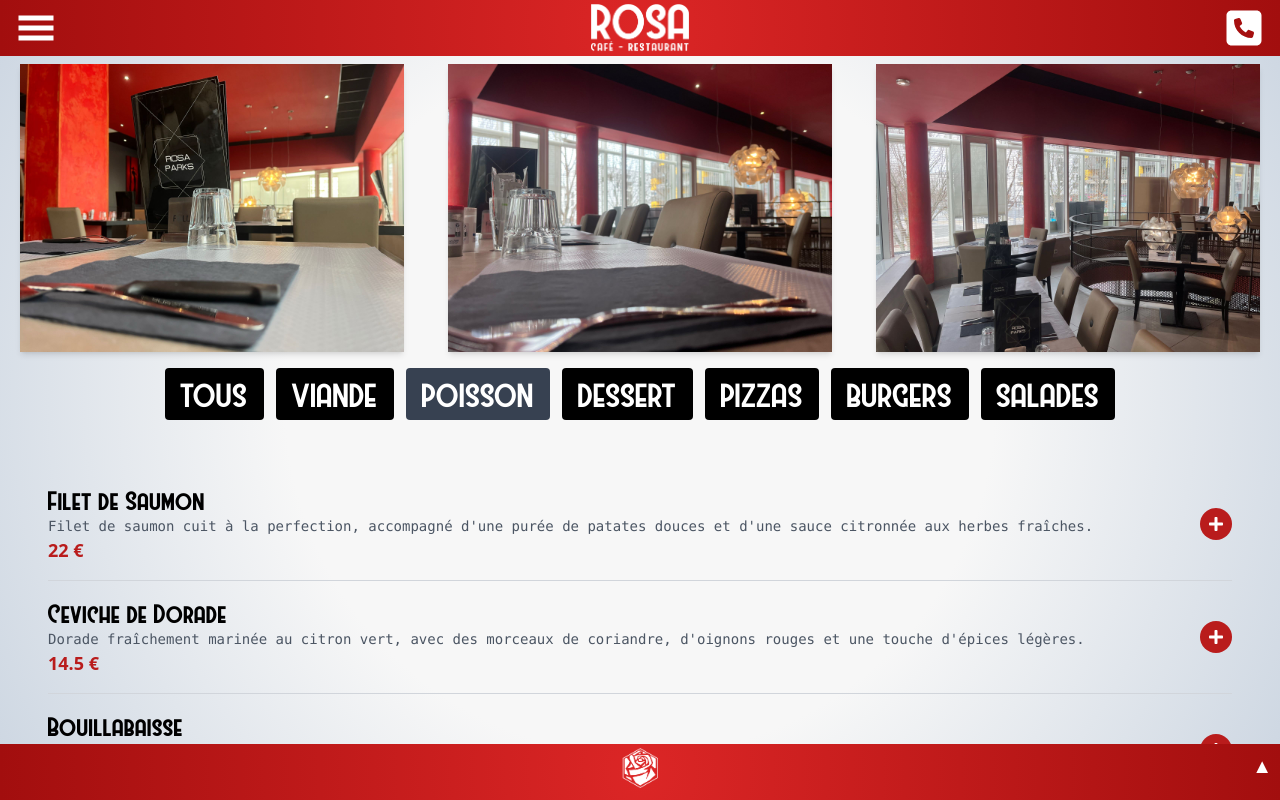
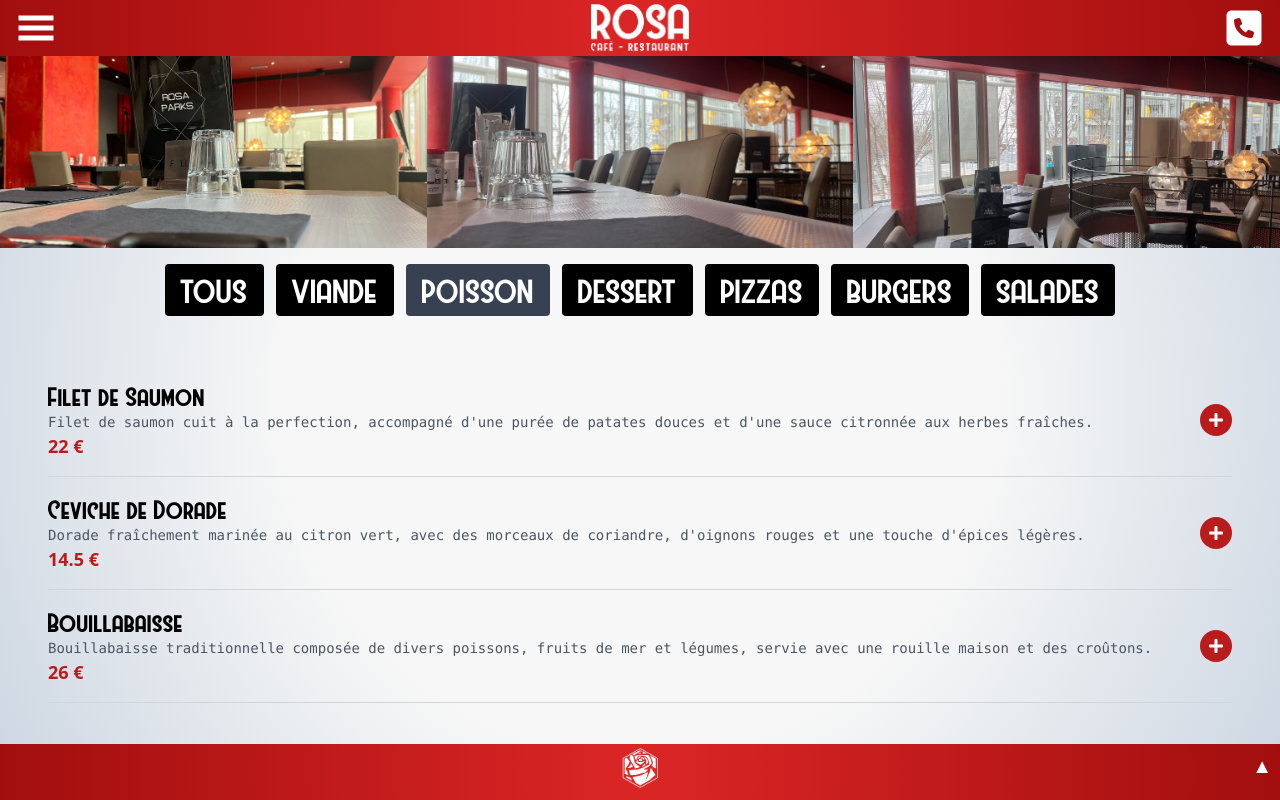
Before and after one commit to RayaneBelg/nextpjone, a Next.js app: page /menu in a window 1280 px wide. Built offline with nearby package versions, Linux system fonts and the light colour scheme.

Commit message:
jhggbbbvccv

```diff
--- a/src/app/Components/GallerySection.jsx
+++ b/src/app/Components/GallerySection.jsx
@@ -37,7 +37,7 @@ export default function GallerySection() {
     <div className="h-dvh snap-start bg-gray-100">
       <div
         ref={ref}
-        className="h-[calc(100%-theme(space.16)-theme(space.8))] flex flex-col justify-around items-center overflow-hidden p-6"
+        className="h-[calc(100%-theme(space.16)-theme(space.6))] flex flex-col justify-around items-center overflow-hidden p-6"
       >
         <motion.div
           initial={{ opacity: 0 }}
@@ -46,7 +46,7 @@ export default function GallerySection() {
           className="text-center pt-10 "
         >
           <h1 className="font-westmeath text-3xl  lg:text-5xl uppercase ">
-            La SAlle
+            Reserver le 1er étage
           </h1>
           <p className="text-sm sm:text-2xl font-mono font-bold mb-2">
             200m carré un cadre idéal pour vos evenements pros ou persos
@@ -56,7 +56,7 @@ export default function GallerySection() {
         </motion.div>
 
         <motion.div
-          className="grid grid-cols-2 lg:grid-cols-3 gap-2 w-[95%] sm:w-[90%]"
+          className="grid grid-cols-2 lg:grid-cols-3 gap-2 w-[95%] sm:w-[90%] mb-4"
         >
           {galleryImages.slice(0, 5).map((src, index) => (
             <motion.div
@@ -79,7 +79,7 @@ export default function GallerySection() {
         </motion.div>
 
         <Link href={`/menu`}>
-            <button className=" px-6 py-2 bg-white hover:bg-gray-200 text-black border-2 border-black rounded transition-all duration-300 text-sm lg:text-lg xl:text-3xl font-bold uppercase  xl:block">
+            <button className=" px-6 py-2 bg-white  hover:bg-gray-200 text-black border-2 border-black rounded transition-all duration-300 text-sm lg:text-lg xl:text-3xl font-bold uppercase  xl:block">
               Nous appeller
             </button>
           </Link>
--- a/src/app/Components/Menew.jsx
+++ b/src/app/Components/Menew.jsx
@@ -19,14 +19,18 @@ export default function Menew() {
   return (
     <div className="flex flex-col h-dvh overflow-x-hidden">
 
-<div className="w-full flex gap-1 justify-around mt-[8vh]  ">
+<div className="grid grid-cols-3 gap-[1] justify-items-center w-full mt-[7vh]">
   {["Rosagal1.jpeg", "Rosagal2.jpeg", "Rosagal3.jpeg"].map((src, idx) => (
-    <img
+    <div
       key={idx}
-      src={src}
-      alt={`Gallery ${idx + 1}`}
-      className=" max-w-[33.33%]  lg:h-72  object-cover shadow-md"
-    />
+      className="relative w-full h-48 overflow-hidden group"
+    >
+      <img
+        src={src}
+        alt={`Gallery ${idx + 1}`}
+        className="w-full h-full object-cover transition-transform duration-300 group-hover:scale-105"
+      />
+    </div>
   ))}
 </div>
 
--- a/src/app/contact/page.js
+++ b/src/app/contact/page.js
@@ -14,7 +14,7 @@ export default function Contact() {
       {/* Section 1: Contact Details */}
       <div className="flex flex-col justify-center items-center snap-start h-dvh text-black relative ">
         {/* Content Wrapper with Adjusted Height */}
-        <div className="h-[calc(100%-theme(space.16)-theme(space.12))] flex flex-col lg:flex-row justify-center items-center px-4">
+        <div className=" border-2 h-[calc(100%-theme(space.16)-theme(space.6))] flex flex-col lg:flex-row justify-center items-center px-4">
           {/* Left Content */}
           <motion.div
             initial={{ x: -50, opacity: 0 }}
```
